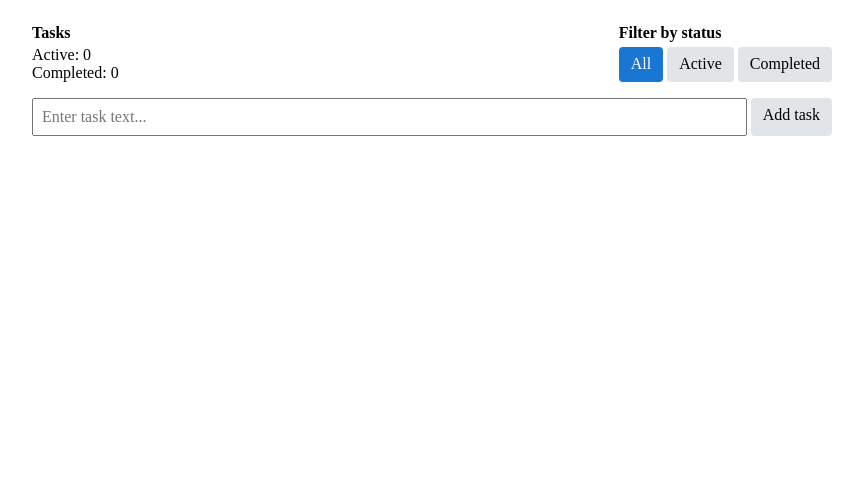
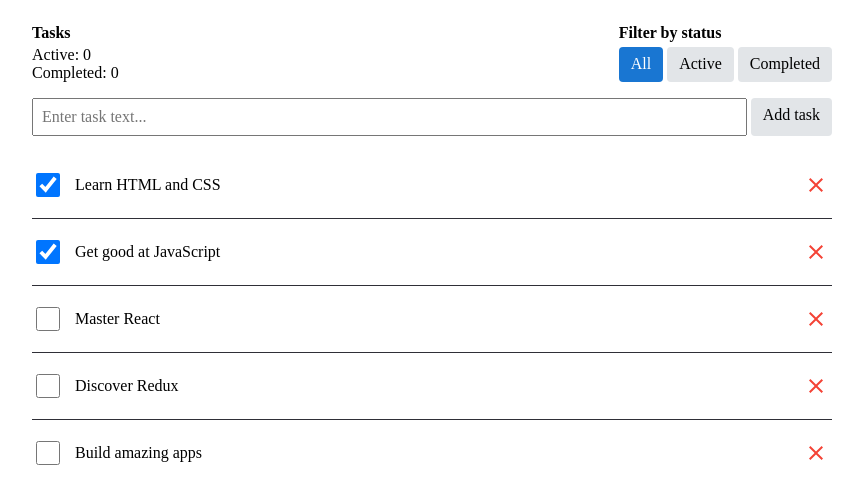
Before and after one commit to IraMira333/goit-react-hw-06-todolist-redux_toolkit, a React (Create React App) app: page / in a window 1280 px wide. Shown: the top 504 px of the page, without its empty margins (208-1071 px from the left). Built offline with nearby package versions, Linux system fonts and the light colour scheme.

Commit message:
Update TaskList.jsx

```diff
--- a/src/components/TaskList/TaskList.jsx
+++ b/src/components/TaskList/TaskList.jsx
@@ -1,10 +1,31 @@
+// Імпортуємо хук
+import { useSelector } from 'react-redux';
 import { Task } from 'components/Task/Task';
+// Імпортуємо об'єкт значень фільтра
+import { statusFilters } from '../../redux/constants';
 import css from './TaskList.module.css';
 
+const getVisibleTasks = (tasks, statusFilter) => {
+  switch (statusFilter) {
+    case statusFilters.active:
+      return tasks.filter(task => !task.completed);
+    case statusFilters.completed:
+      return tasks.filter(task => task.completed);
+    default:
+      return tasks;
+  }
+};
+
 export const TaskList = () => {
+  // Отримуємо масив завдань із стану Redux
+  const tasks = useSelector(state => state.tasks);
+  // Отримуємо значення фільтра із стану Redux
+  const statusFilter = useSelector(state => state.filters.status);
+  // Обчислюємо масив завдань, які необхідно відображати в інтерфейсі
+  const visibleTasks = getVisibleTasks(tasks, statusFilter);
   return (
     <ul className={css.list}>
-      {[].map(task => (
+      {visibleTasks.map(task => (
         <li className={css.listItem} key={task.id}>
           <Task task={task} />
         </li>
```
